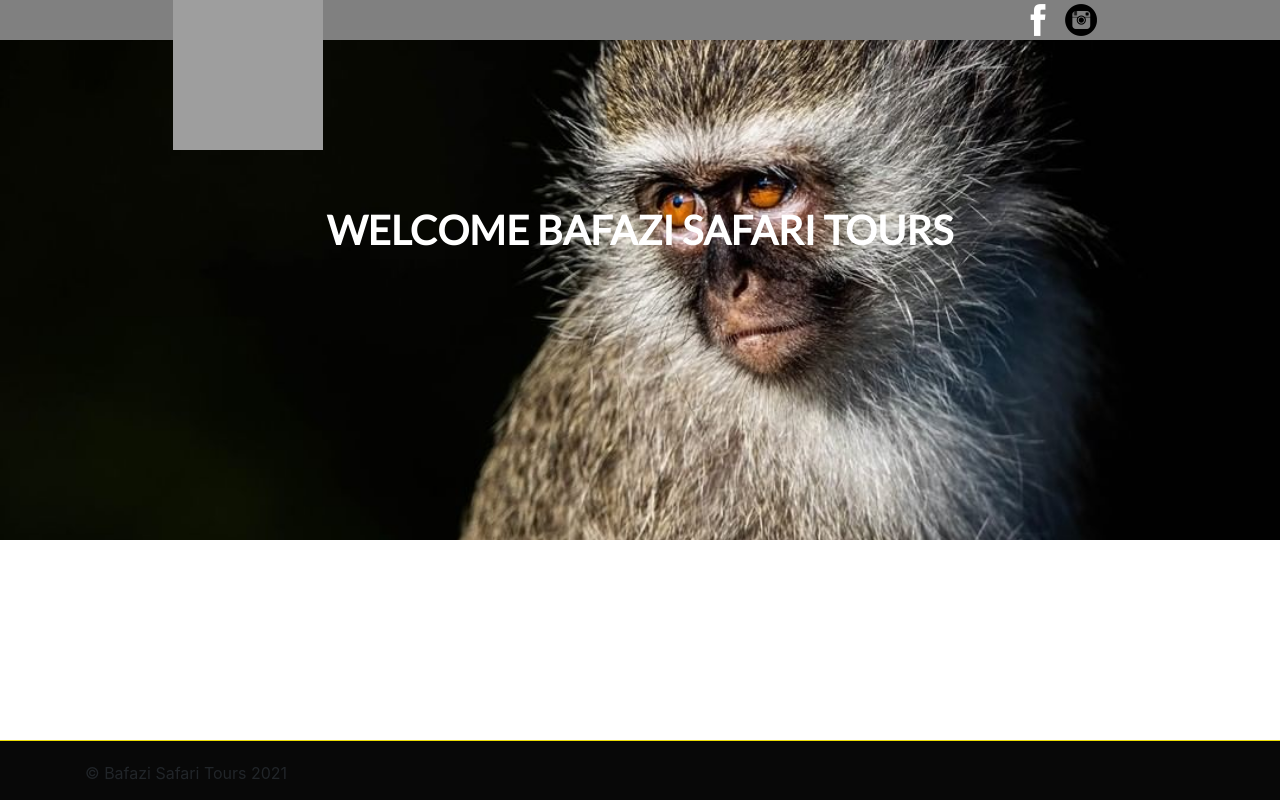
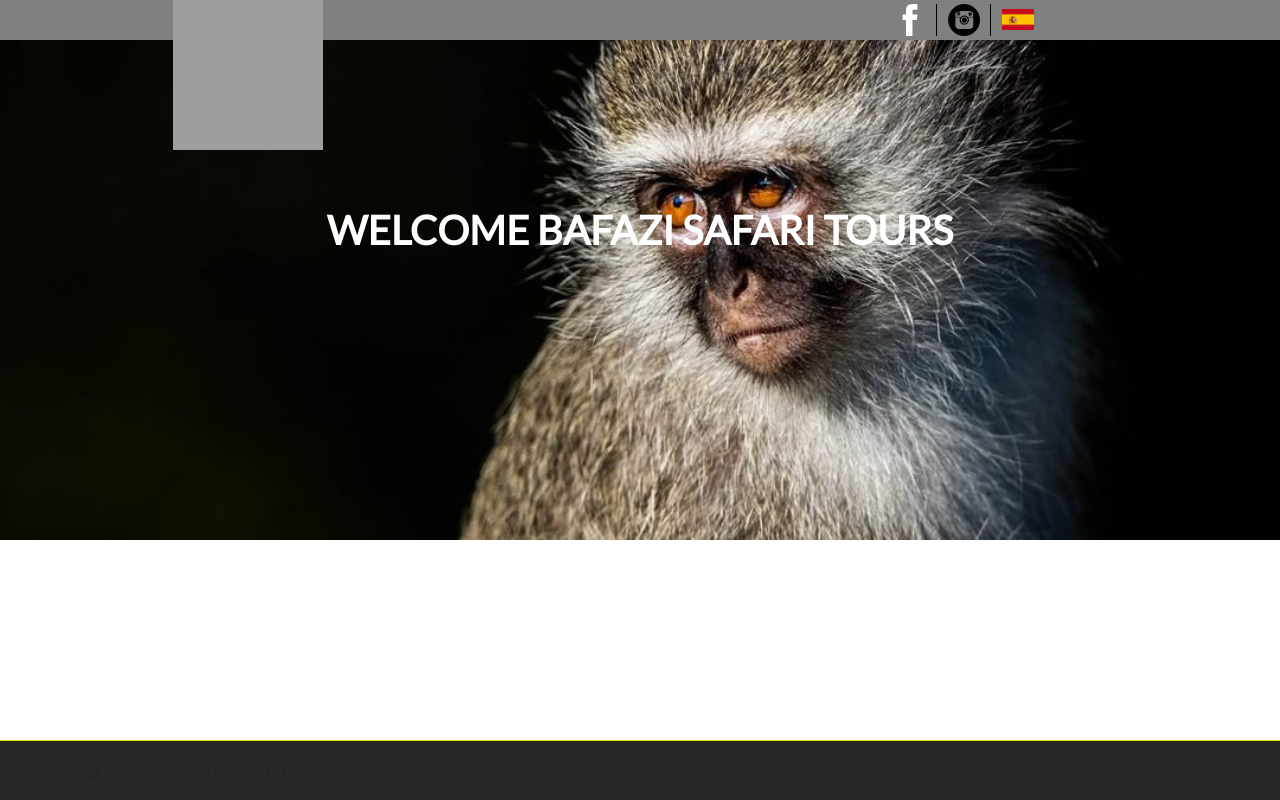
Before and after one commit to DFTallafigo/BafaziSafari, a Yii app: template views/site/index.php in a window 1280 px wide. Run offline with PHP 8.4 and a stand-in for Yii, Linux system fonts and the light colour scheme; the template is opened without the code that fills it, so the values that code supplies are empty; some libraries are stand-ins or nearby versions; grey boxes are pictures that could not be loaded.

Commit message:
cambios en home

```diff
--- a/views/layouts/main.php
+++ b/views/layouts/main.php
@@ -29,11 +29,14 @@ AppAsset::register($this);
 <div class="wrap">
     <img src="https://scontent-mad1-1.xx.fbcdn.net/v/t1.6435-9/172256016_132671652203805_1794731425059087933_n.jpg?_nc_cat=105&ccb=1-5&_nc_sid=973b4a&_nc_ohc=jmKUGX9kH2MAX8m3Fqv&_nc_ht=scontent-mad1-1.xx&oh=41cde73212275399edab2cf6c1e9364f&oe=61847AC6" alt="" id="logo">
     <div class="contact">
-        <a href="https://www.facebook.com/Bafazi-Safaris-Tours-Pty-Ltd-107424374728533/">
+        <a href="https://www.facebook.com/Bafazi-Safari-Tours-106959518272939/">
             <img src="<?= Yii::$app->request->baseUrl ?>/facebook-white.png" id="facebook">
         </a>
         <a href="https://www.instagram.com/bafazisafaris/">
             <img src="<?= Yii::$app->request->baseUrl ?>/instagram.png" id="instagram">
+        </a>
+        <a href="#">
+            <img src="<?= Yii::$app->request->baseUrl ?>/spain-flag-icon-64.png" id="flag">
         </a>
     </div>
     <?php
--- a/web/css/site.css
+++ b/web/css/site.css
@@ -1,4 +1,5 @@
 @import url('https://fonts.googleapis.com/css2?family=Lato&display=swap');
+@import url("https://fonts.googleapis.com/css2?family=Montserrat:wght@400;500;600;700&display=swap");
 
 html, body {
     height: 100%;
@@ -18,7 +19,7 @@ html, body {
     position: absolute;
     bottom: 0;
     width: 100%;
-    background-color: #080808;
+    background-color: #272727;
     border-top: 1px solid rgb(236, 221, 6);
     padding-top: 20px;
 }
@@ -31,12 +32,23 @@ html, body {
 
 #facebook {
     position: relative;
-    left: 80%;
+    left: 70%;
+    border-right: solid 1px black;
+    padding-right: 10px;
 }
 
 #instagram {
     position: relative;
-    left: 80.5%;
+    left: 70.5%;
+    border-right: solid 1px black;
+    padding-right: 10px;
+}
+
+#flag {
+    position: relative;
+    left: 71%;
+    width: 32px;
+    height: 21px;
 }
 
 .welcome {
@@ -58,7 +70,7 @@ html, body {
 }
 
 ul > li {
-    font-family: 'Lato', sans-serif;
+    font-family: "Montserrat", sans-serif;
     font-size: 20px;
     font-weight: bolder;
 }
@@ -69,6 +81,10 @@ ul > li {
     left: 13.5%;
     width: 150px;
     height: 150px;
+}
+
+nav {
+    background-color: #272727;
 }
 
 @media (max-width: 765px) {
```
Also changed, not shown: web/spain-flag-icon-64.png (added).
